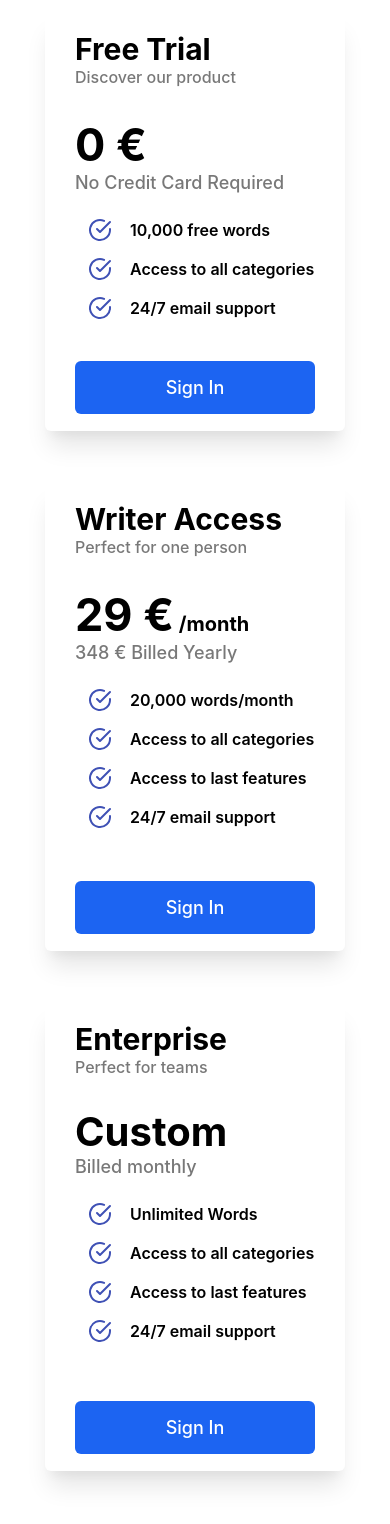
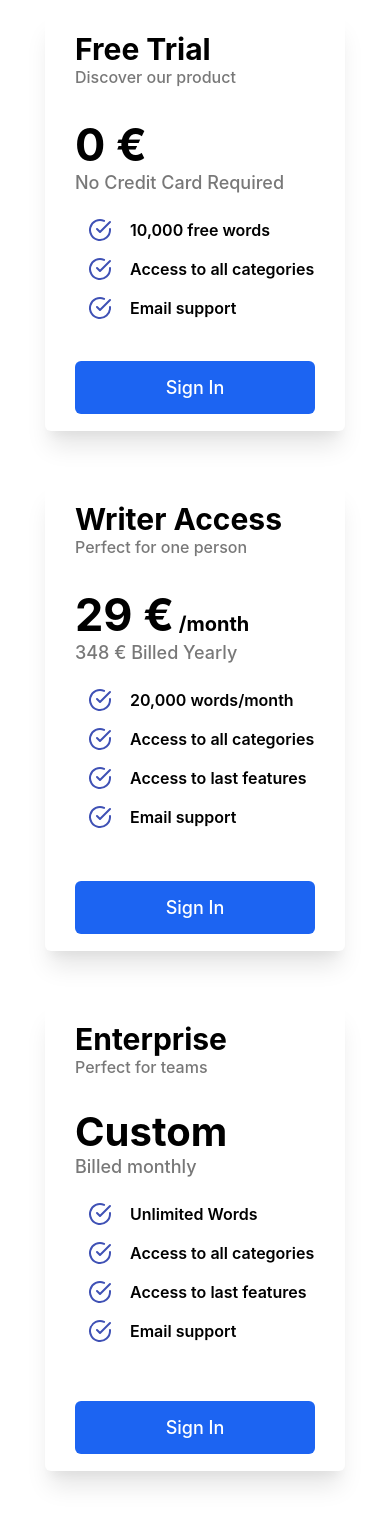
Before and after one commit to YoannBuzenet/ai_next_app, a Next.js app: page /pricing in a window 390 px wide. Shown: the part 707-2231 px from the top of the page. Built offline with nearby package versions, Linux system fonts and the light colour scheme; no server answers.

Commit message:
css pricing page responsive improved

```diff
--- a/pages/pricing.js
+++ b/pages/pricing.js
@@ -268,7 +268,7 @@ const Pricing = () => {
                     />
                     <Option
                       idOptionLabel="page.pricing.mailSupport"
-                      defaultOptionLabel="24/7 email support"
+                      defaultOptionLabel="Email support"
                     />
                   </div>
                 </div>
@@ -410,7 +410,7 @@ const Pricing = () => {
                     />
                     <Option
                       idOptionLabel="page.pricing.mailSupport"
-                      defaultOptionLabel="24/7 email support"
+                      defaultOptionLabel="Email support"
                     />
                   </div>
                 </div>
@@ -495,7 +495,7 @@ const Pricing = () => {
                     />
                     <Option
                       idOptionLabel="page.pricing.mailSupport"
-                      defaultOptionLabel="24/7 email support"
+                      defaultOptionLabel="Email support"
                     />
                   </div>
                 </div>
--- a/styles/Pricing.module.css
+++ b/styles/Pricing.module.css
@@ -238,7 +238,7 @@ div.onePriceDiv3 {
   color: var(--grey-text);
 }
 
-@media only screen and (max-width: 768px) {
+@media only screen and (max-width: 1450px) {
   .pricesContainer {
     flex-direction: column;
     align-items: center;
--- a/translations/en.json
+++ b/translations/en.json
@@ -93,7 +93,7 @@
   "page.pricing.Custom": "Custom",
   "page.pricing.option5000Free": "5,000 free words",
   "page.pricing.option10000Free": "10,000 free words",
-  "page.pricing.mailSupport": "24/7 email support",
+  "page.pricing.mailSupport": "Email support",
   "page.pricing.accessAllCategories": "Access to all categories",
   "page.pricing.50000words": "50,000 words/month",
   "page.pricing.20000words": "20,000 words/month",
--- a/translations/fr.json
+++ b/translations/fr.json
@@ -93,7 +93,7 @@
   "page.pricing.Custom": "Sur Mesure",
   "page.pricing.option5000Free": "5 000 mots gratuits",
   "page.pricing.option10000Free": "10 000 mots gratuits",
-  "page.pricing.mailSupport": "Support par email 24/7",
+  "page.pricing.mailSupport": "Support Email",
   "page.pricing.accessAllCategories": "Accès à toutes les catégories",
   "page.pricing.50000words": "50 000 mots par mois",
   "page.pricing.20000words": "20 000 mots par mois",
```
